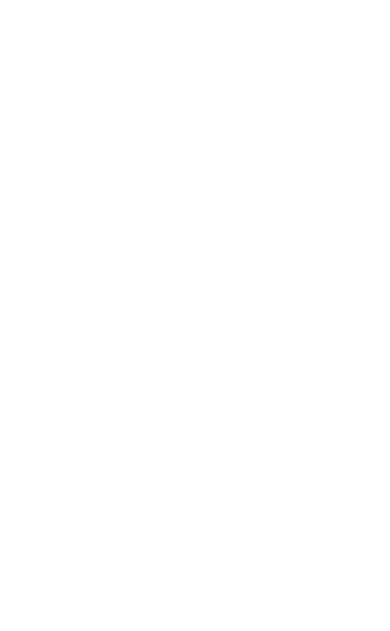
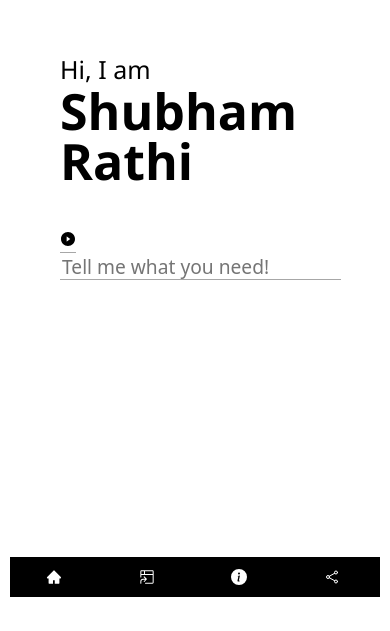
Before and after one commit to ishubhamrathi/portfolio, a React (Create React App) app: page / in a window 390 px wide. Shown: the part 213-844 px from the top of the page. Built offline with nearby package versions, Linux system fonts and the light colour scheme; the HTML template or start-up script is replaced by a standard one.

Commit message:
Home Page Created

```diff
--- a/package.json
+++ b/package.json
@@ -8,6 +8,7 @@
     "@testing-library/user-event": "^13.5.0",
     "react": "^18.2.0",
     "react-dom": "^18.2.0",
+    "react-icons": "^4.11.0",
     "react-scripts": "5.0.1",
     "web-vitals": "^2.1.4"
   },
--- a/src/App.css
+++ b/src/App.css
@@ -1,38 +1,3 @@
-.App {
-  text-align: center;
+* {
+  font-family: system-ui, -apple-system, BlinkMacSystemFont, 'Segoe UI', Roboto, Oxygen, Ubuntu, Cantarell, 'Open Sans', 'Helvetica Neue', sans-serif
 }
-
-.App-logo {
-  height: 40vmin;
-  pointer-events: none;
-}
-
-@media (prefers-reduced-motion: no-preference) {
-  .App-logo {
-    animation: App-logo-spin infinite 20s linear;
-  }
-}
-
-.App-header {
-  background-color: #282c34;
-  min-height: 100vh;
-  display: flex;
-  flex-direction: column;
-  align-items: center;
-  justify-content: center;
-  font-size: calc(10px + 2vmin);
-  color: white;
-}
-
-.App-link {
-  color: #61dafb;
-}
-
-@keyframes App-logo-spin {
-  from {
-    transform: rotate(0deg);
-  }
-  to {
-    transform: rotate(360deg);
-  }
-}
--- a/src/App.js
+++ b/src/App.js
@@ -1,8 +1,10 @@
 import './App.css';
+import Home from './components/Home/Home';
 
 function App() {
   return (
     <div className="App">
+      <Home/>
     </div>
   );
 }
--- /dev/null
+++ b/src/components/Home/Home.jsx
@@ -0,0 +1,32 @@
+import React from 'react'
+import styles from './home.module.css'
+import {AiFillPlayCircle, AiFillHome} from 'react-icons/ai'
+import {GoProjectSymlink} from'react-icons/go'
+import {BsFillInfoCircleFill} from "react-icons/bs"
+import {IoShareSocialOutline} from "react-icons/io5"
+
+const Home =()=>{
+    return (
+        <React.Fragment>
+            <div className={styles.container}>
+                <div className={styles.left}>
+                    <div className={styles.warpper}>
+                        <div className={styles.greeting}>Hi, I am</div>
+                        <div className={styles.name}>Shubham Rathi</div>
+                        <br></br><br></br>
+                        <div className={styles.text}><AiFillPlayCircle/><input type="text" placeholder='Tell me what you need!'/></div>
+                    </div>
+                </div>
+                <div className={styles.right}>
+                    <nav className={styles.navbar}>
+                        <li className={styles.navlink}><AiFillHome/>&nbsp;<span className={styles.link}>Home</span></li>
+                        <li className={styles.navlink}><GoProjectSymlink/>&nbsp;<span className={styles.link}>Projects</span></li>
+                        <li className={styles.navlink}><BsFillInfoCircleFill/>&nbsp;<span className={styles.link}>About</span></li>
+                        <li className={styles.navlink}><IoShareSocialOutline/>&nbsp;<span className={styles.link}>Contact</span></li>
+                    </nav>
+                </div>
+            </div>
+        </React.Fragment>
+    )
+}
+export default Home;
--- /dev/null
+++ b/src/components/Home/home.module.css
@@ -0,0 +1,134 @@
+.container{
+    background-color: white;
+    /* background-color: red; */
+    display: flex;
+    flex-direction: row;
+
+}
+
+.left{
+    background: white;
+    /* background-color: orange; */
+    width: 85%;
+    display: flex;
+    align-items: center;
+    padding-left: 150px;
+}
+.right{
+    width: 15%;
+    background: white;
+    /* background-color: green; */
+    height: 100vh;
+}
+.greeting{
+    font-family: 'Segoe UI', Tahoma, Geneva, Verdana, sans-serif;
+    font-weight: 500;
+    font-size: 32px;
+    margin-bottom: 0px;
+    padding-bottom: 0px;
+}
+.name{
+    font-family: 'Segoe UI', Tahoma, Geneva, Verdana, sans-serif;
+    font-size: 4rem;
+    font-weight: 900;
+    line-height: 100%;
+}
+.text {
+    display: inline;
+    width: 180px;
+    border-bottom: 1px solid rgb(167, 167, 167);
+}
+.text:hover{
+    border-bottom-width: 2px;
+    width: 200px;
+}
+.text input{
+    background: none;
+    outline: none;
+    border: none;
+    font-size: larger;
+}
+.navbar{
+    background-color: black;
+    height: calc(100% - 80px);
+    margin: 20px;
+    margin: 40px 40px 40px 20px;
+    display: flex;
+    flex-direction: column;
+    justify-content: space-around;
+
+}
+.navlink{
+    color: white;
+    list-style: none;
+    display: flex;
+    justify-content: center;
+    align-items: center;
+}
+.navbar .link{
+}
+@media screen and (max-width: 1200px){
+    .left{
+        width: 80%;
+    }
+    .right{
+        width: 20%;
+    }
+}
+@media screen and (max-width: 900px){
+    .left{
+        width: 80%;
+    }
+    .right{
+        width: 20%;
+    }
+    .navbar .navlink .link{
+        display: none;
+    }
+
+}
+@media screen and (max-width: 800px){
+    .left{
+        padding-left: 60px;
+    }
+}
+@media screen and (max-width: 600px){
+    .left{
+        width: 70%;
+    }
+    .right{
+        width: 30%;
+    }
+    .navbar .navlink .link{
+        display: none;
+    }
+}
+@media screen and (max-width: 500px){
+    .container{
+        flex-direction: column;
+    }
+    .left{
+        height: 90vh;
+    }
+    .right{
+        width: 100%;
+        height: 100%;
+    }
+
+    .navbar {
+        flex-direction: row;
+        height: auto;
+        /* width: calc(100vw-40px); */
+        height: 40px;
+        margin: 10px 10px 10px 10px;
+    }
+
+    @media screen and (max-width: 400px){
+        .greeting{
+            font-size: 25px;
+        }
+        .name{
+            font-size: 50px;
+        }
+    }
+}
```
Also changed, not shown: src/components/Projects/Porjects.jsx (added), src/components/Projects/prjects.module.css (added), 1 other file (tests, documents, lock files or other folders).
